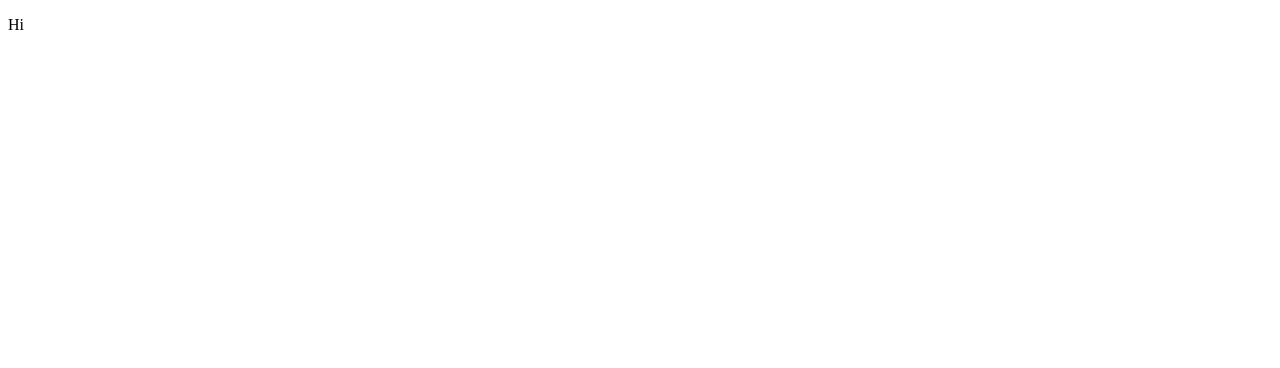
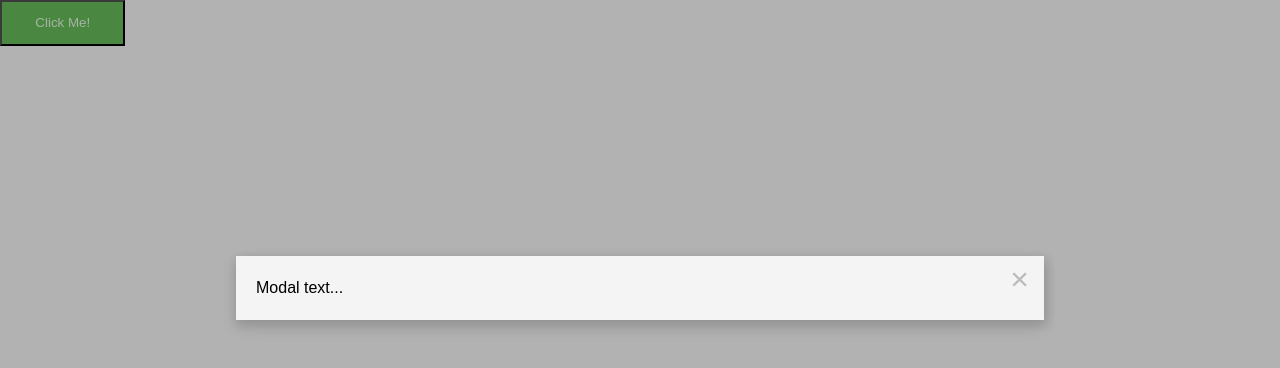
Before and after one commit to KameronJohnson/Vanilla-Modal, a plain HTML site: page index.html in a window 1280 px wide. Drawn offline with Linux system fonts and the light colour scheme.

Commit message:
add basic styles

```diff
--- a/index.html
+++ b/index.html
@@ -9,7 +9,14 @@
 </head>
 <body>
 
-  <p>Hi</p>
+  <button id="modal-button" class="button">Click Me!</button>
+
+  <div id="modal" class="modal">
+    <div class="modal-content">
+      <span class="close">&times;</span>
+      <p>Modal text...</p>
+    </div>
+  </div>
 
   <script src="main.js"></script>
 </body>
--- a/style.css
+++ b/style.css
@@ -0,0 +1,56 @@
+* {
+  padding: 0;
+  margin: 0;
+}
+
+body {
+  font-family: sans-serif;
+  font-size: 1em;
+  line-height: 1.5;
+}
+
+.button {
+  background: #6BC35E;
+  padding: 1em 2.5em;
+  color: honeydew;
+}
+
+.button:hover {
+  background: #7379F1;
+}
+
+.modal {
+  /* display: none; */
+  position: fixed;
+  z-index: 1;
+  left: 0;
+  top: 0;
+  height: 100vh;
+  width: 100%;
+  overflow: auto;
+  background: rgba(0,0,0,.3);
+}
+
+.modal-content {
+  position: relative;
+  background-color: #f4f4f4;
+  margin: 20% auto;
+  padding: 20px;
+  width: 60%;
+  box-shadow: 2px 3px 10px 2px rgba(0,0,0,.1), 0 7px 15px 2px rgba(0,0,0,.1)
+}
+
+.close {
+  float: right;
+  color: #bbb;
+  font-size: 2em;
+  position: absolute;
+  top: 7px;
+  right: 15px;
+  line-height: 1;
+}
+
+.close:hover, .close:focus {
+  cursor: pointer;
+  color: #454545;
+}
```
